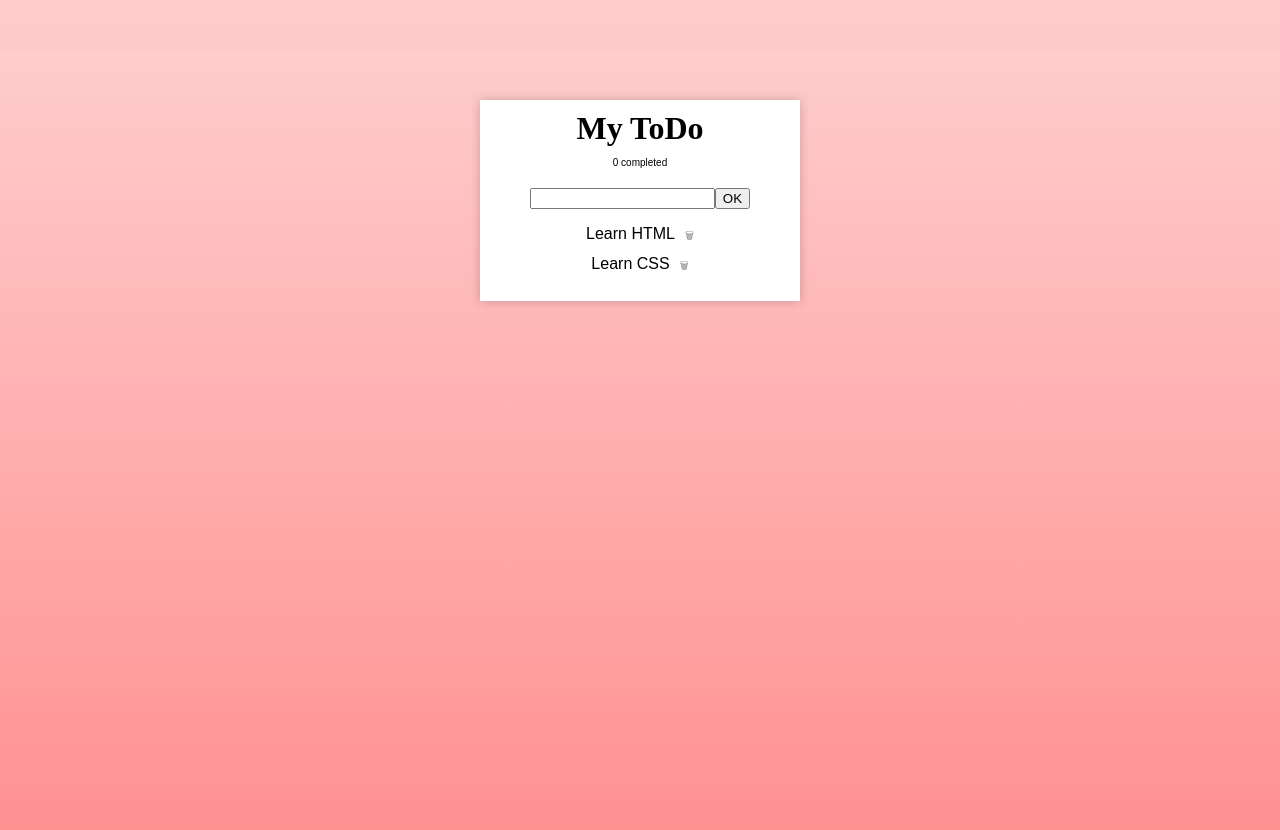
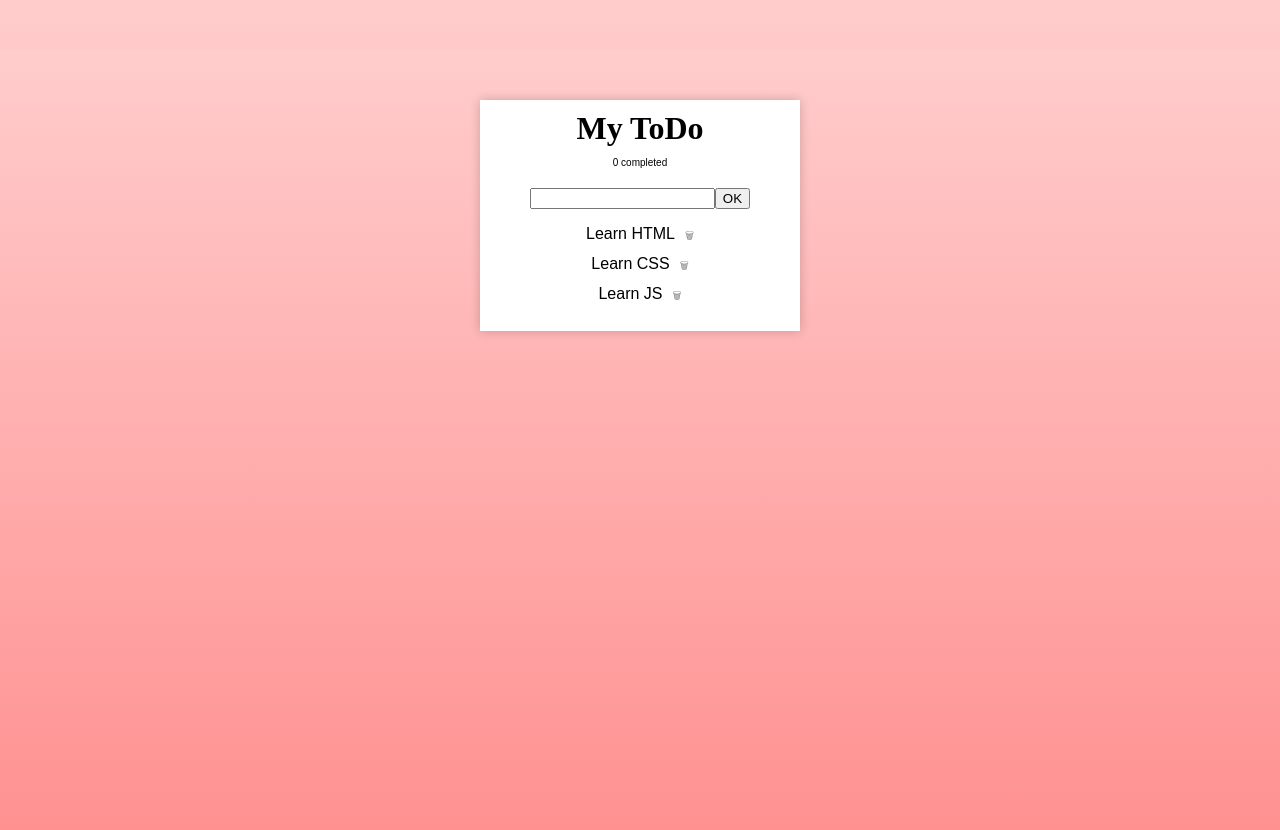
Before and after one commit to richardolsson/lernia-sjj-assignments, a React (Create React App) app in the folder examples/220314/react-todo/: page / in a window 1280 px wide. Shown: the top 830 px of the page. Built offline with nearby package versions, Linux system fonts and the light colour scheme.

Commit message:
Move tasks to data array and generate JSX

```diff
--- a/examples/220314/react-todo/src/App.js
+++ b/examples/220314/react-todo/src/App.js
@@ -1,6 +1,21 @@
 import "./App.css";
 
 function App() {
+  const tasks = [
+    { label: "Learn HTML" },
+    { label: "Learn CSS" },
+    { label: "Learn JS" },
+  ];
+
+  const taskElements = tasks.map((task) => {
+    return (
+      <li key={task.label}>
+        <span className="label">{task.label}</span>
+        <span className="trashcan">🗑</span>
+      </li>
+    );
+  });
+
   return (
     <div className="App">
       <div className="container">
@@ -9,16 +24,7 @@ function App() {
         <input type="text" />
         <button>OK</button>
         <small className="error"></small>
-        <ul>
-          <li>
-            <span className="label">Learn HTML</span>
-            <span className="trashcan">🗑</span>
-          </li>
-          <li>
-            <span className="label">Learn CSS</span>
-            <span className="trashcan">🗑</span>
-          </li>
-        </ul>
+        <ul>{taskElements}</ul>
       </div>
     </div>
   );
```
